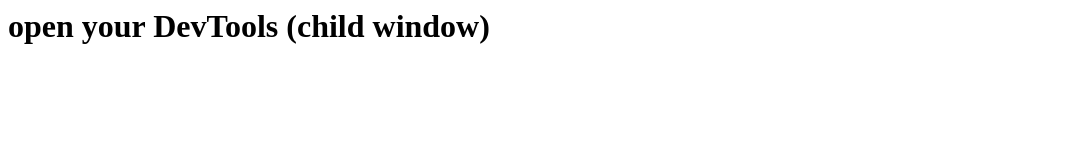
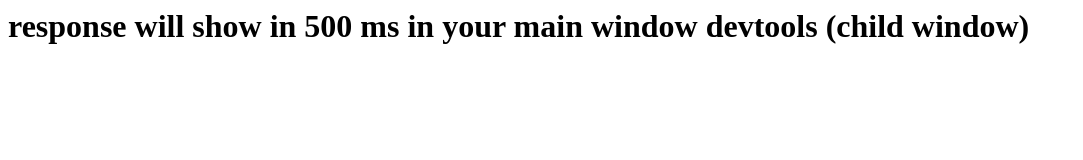
Before and after one commit to miaulightouch/nw-popup-issue, a plain HTML site: page popup-issue.html in a window 1280 px wide. Shown: the whole page, without its empty margins (0-1083 px from the left). Drawn offline with Linux system fonts and the light colour scheme.

Commit message:
change text

```diff
--- a/popup-issue.html
+++ b/popup-issue.html
@@ -11,6 +11,6 @@
     </script>
   </head>
   <body>
-    <h1>open your DevTools (child window)</h1>
+    <h1>response will show in 500 ms in your main window devtools (child window)</h1>
   </body>
 </html>
```
